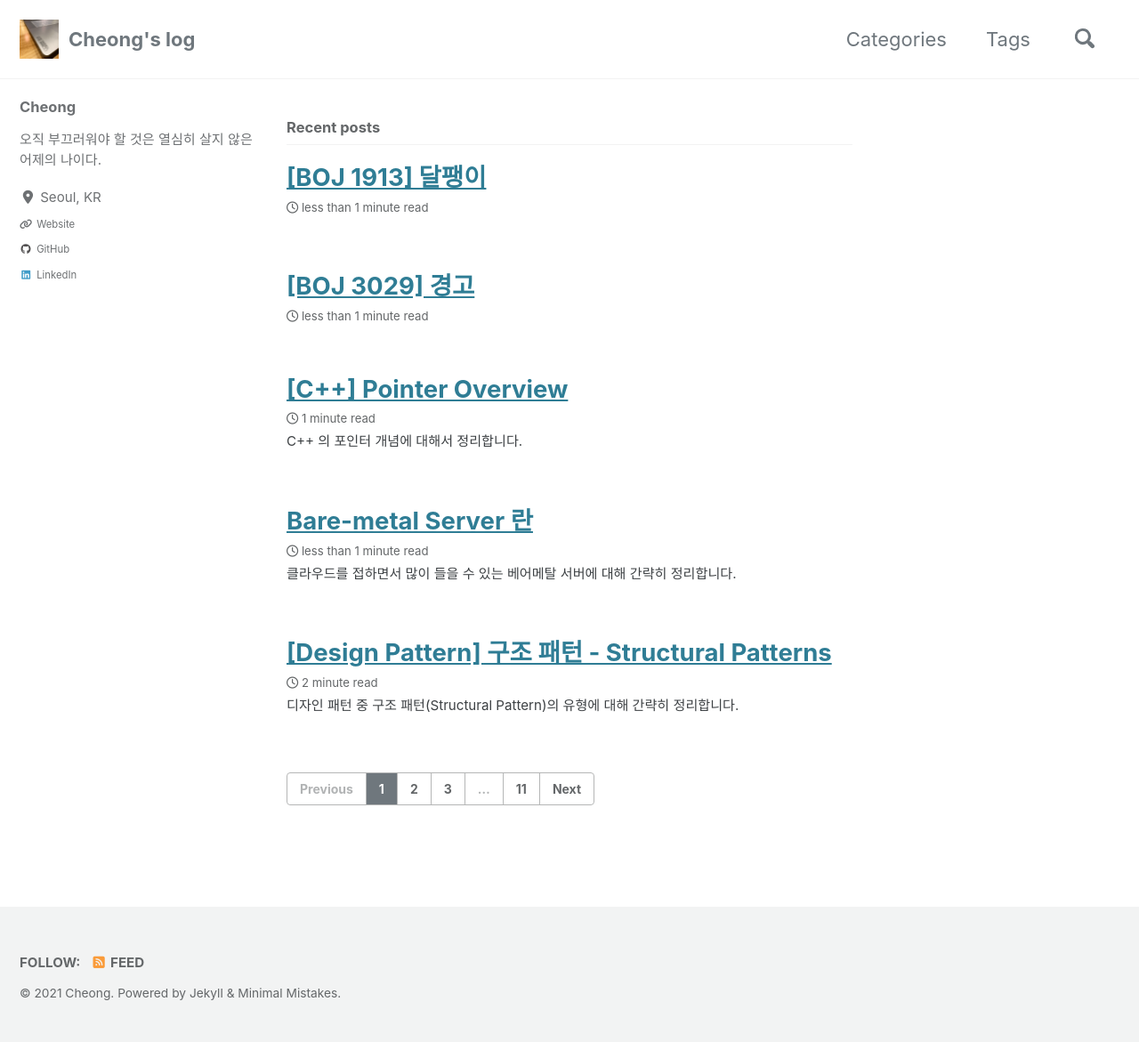
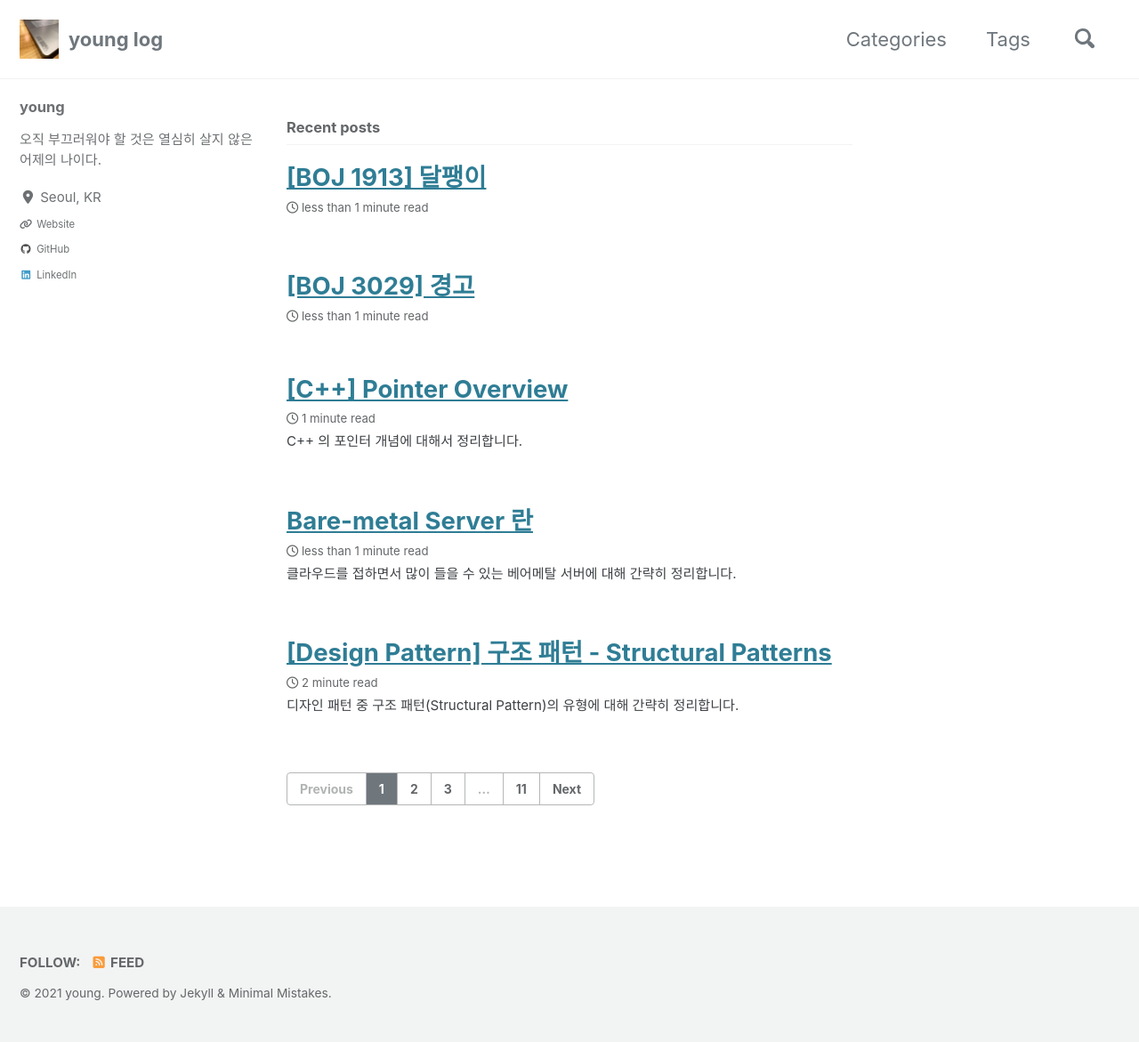
Before and after one commit to younghk/younghk.github.io, a Jekyll site: the page built from index.html, in a window 1280 px wide. Shown: the whole page at 89% size. Built offline with Jekyll 4.4.1, drawn with Linux system fonts in a browser that asks for light colours; cached includes are drawn as plain includes; nearby versions of some CDN libraries; the list of posts is cut into pages by our own code; comment, search, counter and statistics services are not loaded; a style sheet for code colours, icons or effects is not loaded.

Commit message:
auto uploaded

```diff
--- a/_config.yml
+++ b/_config.yml
@@ -16,10 +16,10 @@ minimal_mistakes_skin    : "default" # "air", "aqua", "contrast", "dark", "dirt"
 
 # Site Settings
 locale                   : "en-US"
-title                    : "Cheong's log"
+title                    : "young log"
 title_separator          : "-"
 subtitle                 : # site tagline that appears below site title in masthead
-name                     : "Cheong"
+name                     : "young"
 description              : "오직 부끄러워야 할 것은 열심히 살지 않은 어제의 나이다."
 url                      : "https://younghk.github.io" # the base hostname & protocol for your site e.g. "https://mmistakes.github.io"
 baseurl                  : # the subpath of your site, e.g. "/blog"
@@ -93,7 +93,7 @@ analytics:
 
 # Site Author
 author:
-  name             : "Cheong"
+  name             : "young"
   avatar           : # path of avatar image, e.g. "/assets/images/bio-photo.jpg"
   bio              : "오직 부끄러워야 할 것은 열심히 살지 않은 어제의 나이다."
   location         : "Seoul, KR"
--- a/package.json
+++ b/package.json
@@ -1,7 +1,7 @@
 {
   "name": "cheong-log",
   "version": "4.19.3",
-  "description": "cheong's log",
+  "description": "young's log",
   "repository": {
     "type": "git",
     "url": "git://github.com/younghk/younghk.github.io.git"
```
